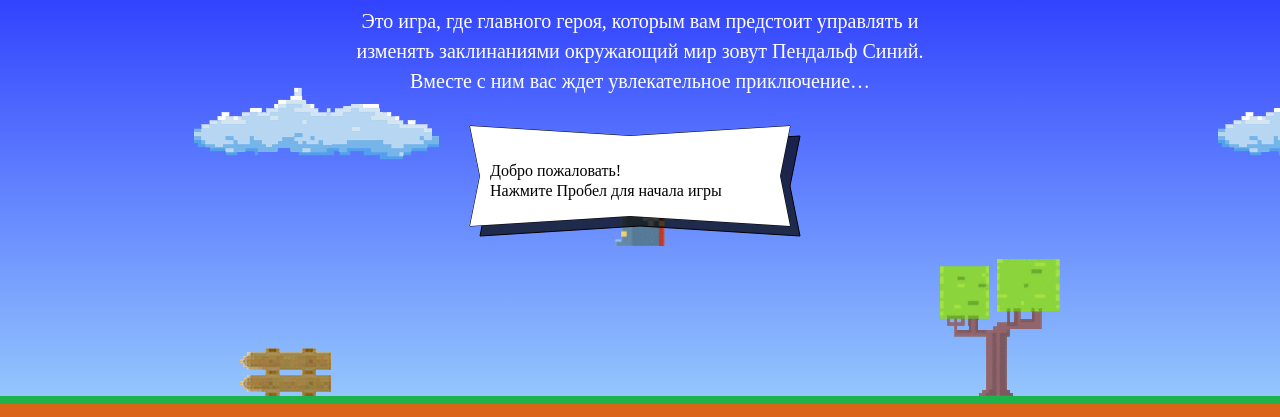
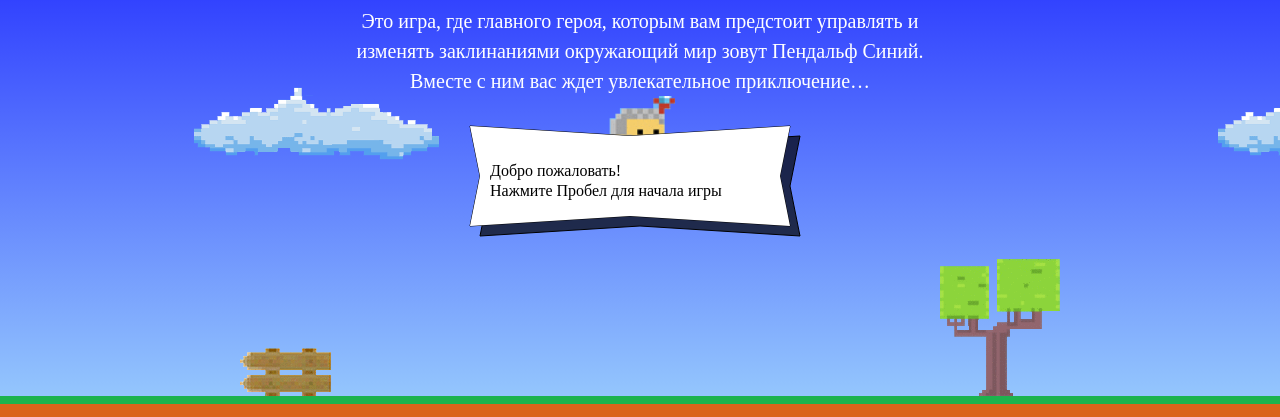
Before and after one commit to ser7ho/584047-code-and-magick, a website: page index.html in a window 1280 px wide. Shown: the part 203-620 px from the top of the page. Drawn offline with Linux system fonts and the light colour scheme; a web font is replaced by a local one.

Commit message:
правит в getWizardY расчет высоты

```diff
--- a/index.html
+++ b/index.html
@@ -196,7 +196,7 @@
     return width / 2 - wizardWidth / 2;
   };
   var getWizardY = function (height) {
-    return height / 2 - getWizardHeight();
+    return height / 3.33 - getWizardHeight();
   };
 </script>
 <script src="js/game.js"></script>
```
